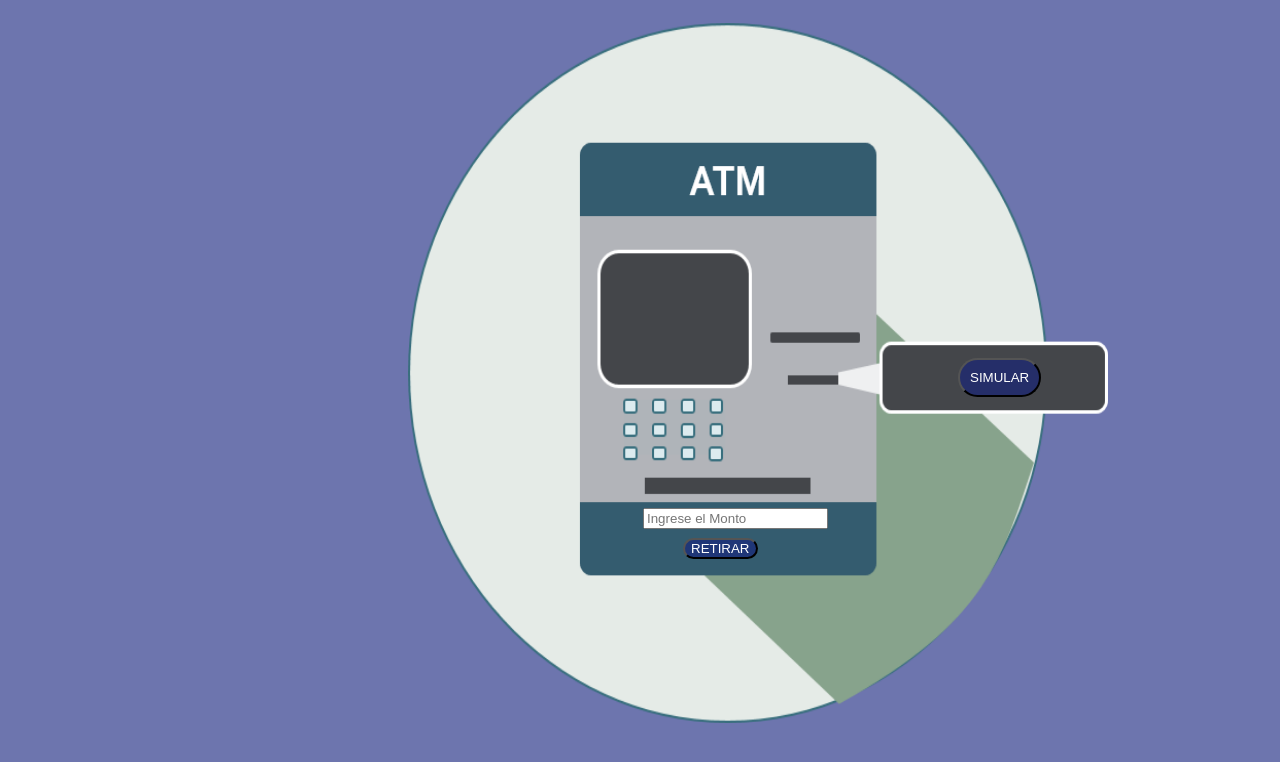
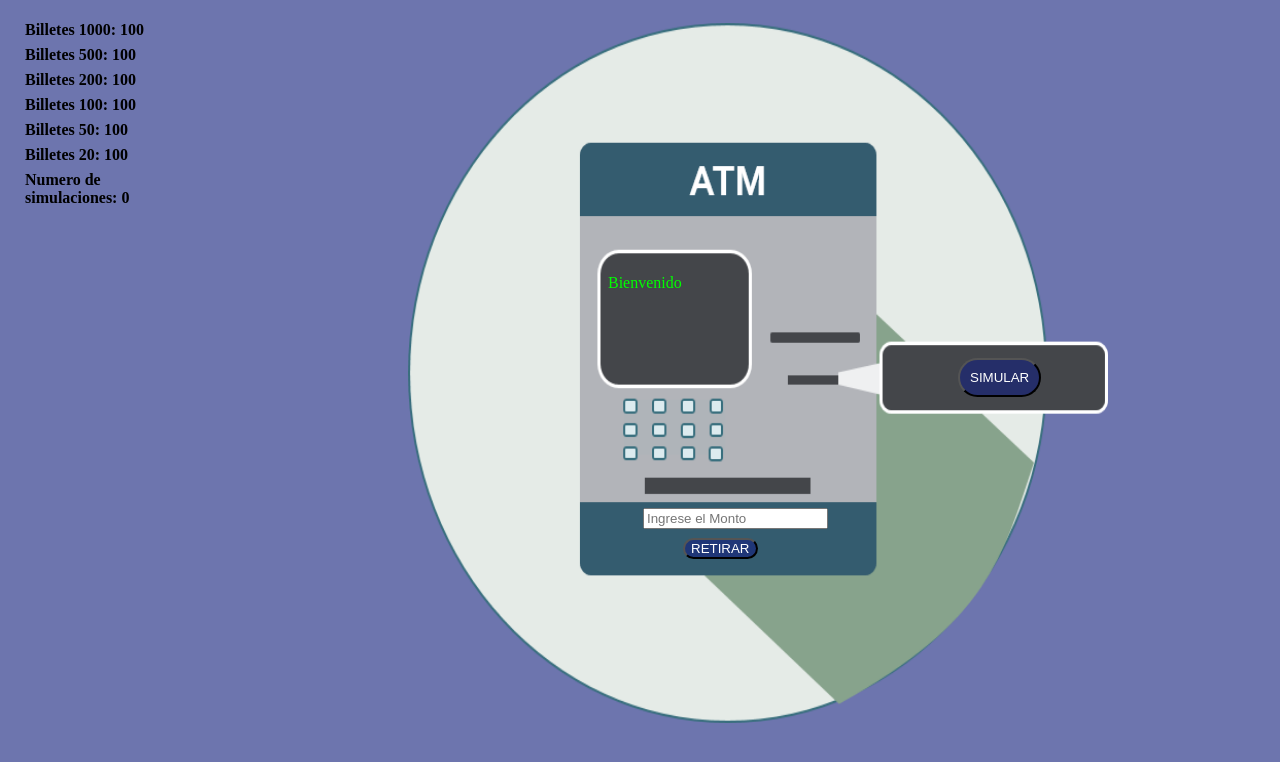
Before and after one commit to Johan-MG/CajeroATM, a plain HTML site: page index.html in a window 1280 px wide. Drawn offline with Linux system fonts and the light colour scheme.

Commit message:
Funcionando V1.0

```diff
--- a/Code.js
+++ b/Code.js
@@ -6,6 +6,17 @@ var aux;
 despues = [0,0,0,0,0,0];
 var Nsimulacion = 0;
 var sinDinero = true;
+
+const Billetes1000 = document.getElementById("Billetes1000");
+const Billetes500 = document.getElementById("Billetes500");
+const Billetes200 = document.getElementById("Billetes200");
+const Billetes100 = document.getElementById("Billetes100");
+const Billetes50 = document.getElementById("Billetes50");
+const Billetes20 = document.getElementById("Billetes20");
+const Simulaciones = document.getElementById("Simulaciones");
+const texto = document.getElementById("texto");
+const btnRetirar = document.getElementById("btnRetirar");
+const monto = document.getElementById("monto");
 
 // Devuelve los valores a su estado inicial
 function reiniciar(){
@@ -20,9 +31,8 @@ reiniciar();
 // Función para retirar dinero
 function retiro(cantidad){
     // El for realiza una busqueda por cada una de las denominaciones
-
+    Nsimulacion++;
     for(let i = 0; i<6; i++){
-
         //Si la cantidad solicitada es mayor o igual a una denominacion entonces retira un billete de esa denominación y compara nuevamente
         do {
             if(cantidad>=denominaciones[i]){
@@ -40,6 +50,7 @@ function retiro(cantidad){
         } while (cantidad>=denominaciones[i]);
 
         if(i==5 && cantidad>0){
+            texto.innerHTML = "Se me acabó el dinero :(";
             console.log("Se me acabó el dinero :(");
             sinDinero = false;
         }
@@ -51,7 +62,9 @@ function solicitud(cantidad){
     if(verificacion(cantidad)){
         antes = dinero.slice();
         retiro(cantidad);
+        compararBilletes();
     }else{
+        texto.innerHTML = "La cantidad ingresada es incorrecta";
         console.log("La cantidad ingresada es incorrecta");
     }
 }
@@ -59,7 +72,8 @@ function solicitud(cantidad){
 // Esta función verifica si la cantidad es multiplo de 20
 function verificacion(cantidad){
     if(cantidad%20 == 0){
-        if(cantidad<0 || cantidad>4000){
+        if(cantidad<=0 || cantidad>4000){
+            texto.innerHTML = "La cantidad ingresada no se encuentra en el rango";
             console.log("La cantidad ingresada no se encuentra en el rango");
             return false;
         }
@@ -70,27 +84,49 @@ function verificacion(cantidad){
 }
 
 function compararBilletes(){
+    texto.innerHTML = "Dinero retirado\n";
     for(let i=0; i<6; i++){
         despues[i] = antes[i]-dinero[i];
+        if(despues[i]>0){
+            texto.innerHTML += `Billetes de ${denominaciones[i]}: ${despues[i]} \n`;
+        }
     }
     return despues;
 }
 
 function simular(){
+    reiniciar();
     do {
         aux = Math.floor(Math.random() * 200 + 1)*20
         retiro(aux);
-        Nsimulacion++;
     } while (sinDinero);
-    console.log(aux);
+    actualizarDisplay();
+    console.log(Nsimulacion);
 }
 
+function actualizarDisplay(){
+    Billetes1000.innerHTML = "Billetes 1000: "+dinero[0];
+    Billetes500.innerHTML = "Billetes 500: "+dinero[1];
+    Billetes200.innerHTML = "Billetes 200: "+dinero[2];
+    Billetes100.innerHTML = "Billetes 100: "+dinero[3];
+    Billetes50.innerHTML = "Billetes 50: "+dinero[4];
+    Billetes20.innerHTML = "Billetes 20: "+dinero[5];
+    Simulaciones.innerHTML = "Numero de simulaciones: "+Nsimulacion;
+}
+actualizarDisplay();
+
+btnRetirar.addEventListener("click", function(){
+    solicitud(monto.value);
+    console.log("si funciono xd");
+    console.log(monto.value);
+    actualizarDisplay();
+});
 /* solicitud(2000);
 
 console.log(denominaciones);
 console.log(dinero);
 console.log(compararBilletes()); */
-simular();
+//simular();
 //solicitud(80);
 console.log(dinero);
 console.log(Nsimulacion);
--- a/index.html
+++ b/index.html
@@ -7,19 +7,32 @@
     <title>Cajero ATM</title>
 </head>
 <body>
+    <h4 id="Billetes1000">Billetes 1000: </h4>
+    <h4 id="Billetes500">Billetes 500: </h4>
+    <h4 id="Billetes200">Billetes 200: </h4>
+    <h4 id="Billetes100">Billetes 100: </h4>
+    <h4 id="Billetes50">Billetes 50: </h4>
+    <h4 id="Billetes20">Billetes 20: </h4>
+    <h4 id="Simulaciones">Numero de simulaciones: </h4>
     <div id="caja">
+
         <div id="info" >
-            <input type="text" placeholder="Ingrese el Monto">
+
+            <input type="number" placeholder="Ingrese el Monto" id="monto">
             <div id="Retirar">
-            <button name="button" id="btnRetirar" >Retirar</button>
+            <button name="button" id="btnRetirar">Retirar</button>
             </div>
         </div>
     <div  id="cajero">
         <img src="Imagenes/Cajero.png" width="700" height="700">
     </div>
+    <div id="mensaje">
+        <p id="texto">Bienvenido</p>
+    </div>
     <div id="simular">
-        <button name="button" id="btnSimular" >simular</button>
+        <button name="button" id="btnSimular" onclick="simular()">simular</button>
     </div>
+
 </div>
 
 </body>
--- a/style.css
+++ b/style.css
@@ -7,8 +7,70 @@
     top: 15px;
     left: 400px;
     right: 0;
-    width: 100px;
+    width: 150px;
     }
+
+#Billetes1000{
+    position:absolute;
+    top: 0px;
+    left: 25px;
+    right: 0;
+    width: 150px;
+    z-index: 1;
+}
+
+#Billetes500{
+    position:absolute;
+    top: 25px;
+    left: 25px;
+    right: 0;
+    width: 150px;
+    z-index: 1;
+}
+
+#Billetes200{
+    position:absolute;
+    top: 50px;
+    left: 25px;
+    right: 0;
+    width: 150px;
+    z-index: 1;
+}
+
+#Billetes100{
+    position:absolute;
+    top: 75px;
+    left: 25px;
+    right: 0;
+    width: 150px;
+    z-index: 1;
+}
+
+#Billetes50{
+    position:absolute;
+    top: 100px;
+    left: 25px;
+    right: 0;
+    width: 150px;
+    z-index: 1;
+}
+
+#Billetes20{
+    position:absolute;
+    top: 125px;
+    left: 25px;
+    right: 0;
+    width: 150px;
+    z-index: 1;
+}
+#Simulaciones{
+    position:absolute;
+    top: 150px;
+    left: 25px;
+    right: 0;
+    width: 150px;
+    z-index: 1;
+}
 
 #info{
     position:absolute;
@@ -32,8 +94,17 @@
     left: 950px;
     right: 0;
     width: 100px;
+}
+#mensaje{
+    position:absolute;
+    top: 250px;
+    left: 600px;
+    right: 0;
+    width: 130px;
+    height: 130px;
+    color: rgb(0, 255, 0);
+}
 
-}
 #btnSimular{
 padding: 10px; /*espacio alrededor texto*/
 background-color: rgba(19, 31, 125, 0.615); /*color botón*/
@@ -50,3 +121,7 @@ border-radius: 50px; /*bordes redondos*/
 body{
     background-color: rgba(19, 31, 125, 0.615);
 }
+#btnSimular:hover{
+    cursor: pointer;
+    background-color: rgba(0, 9, 75, 0.825);
+}
```
